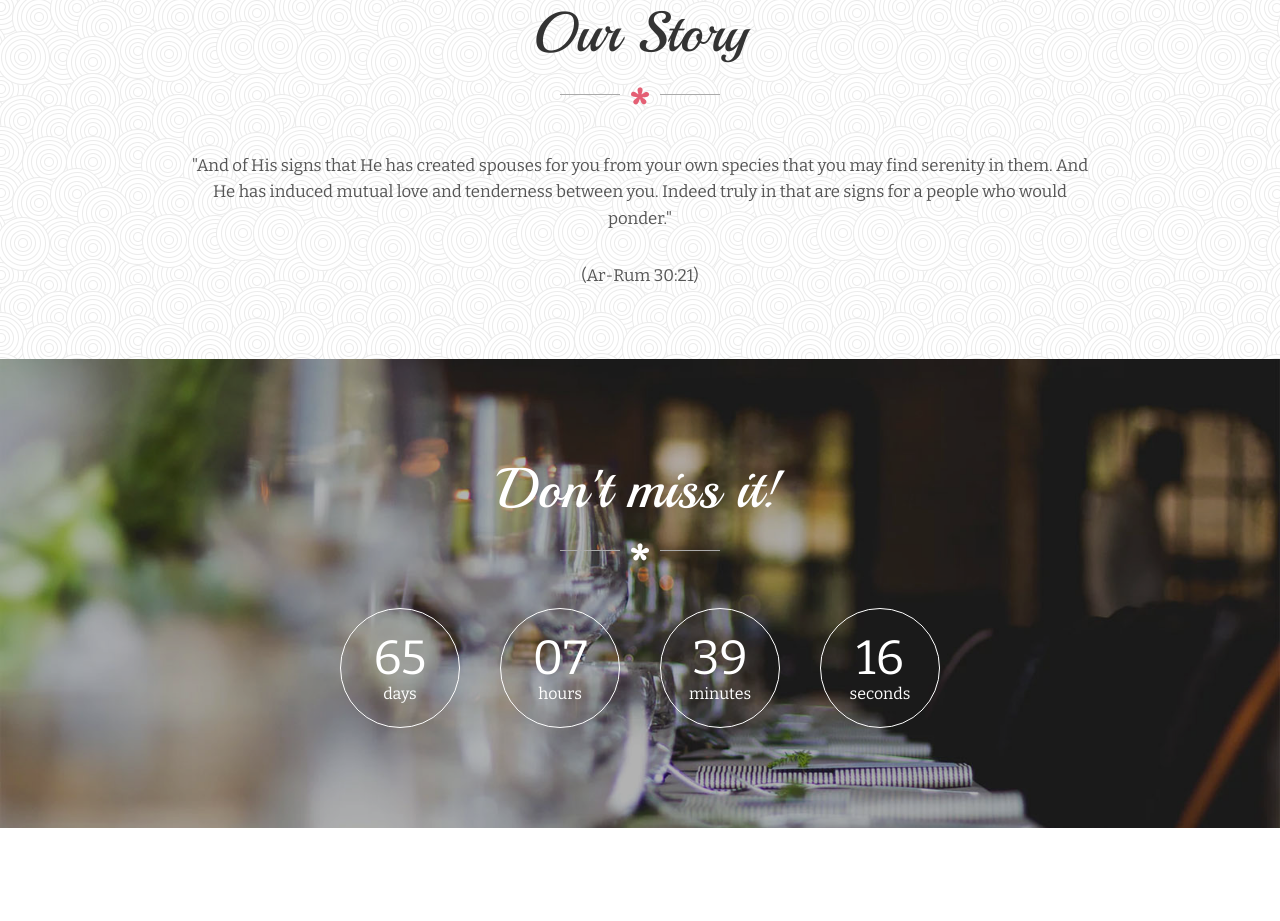
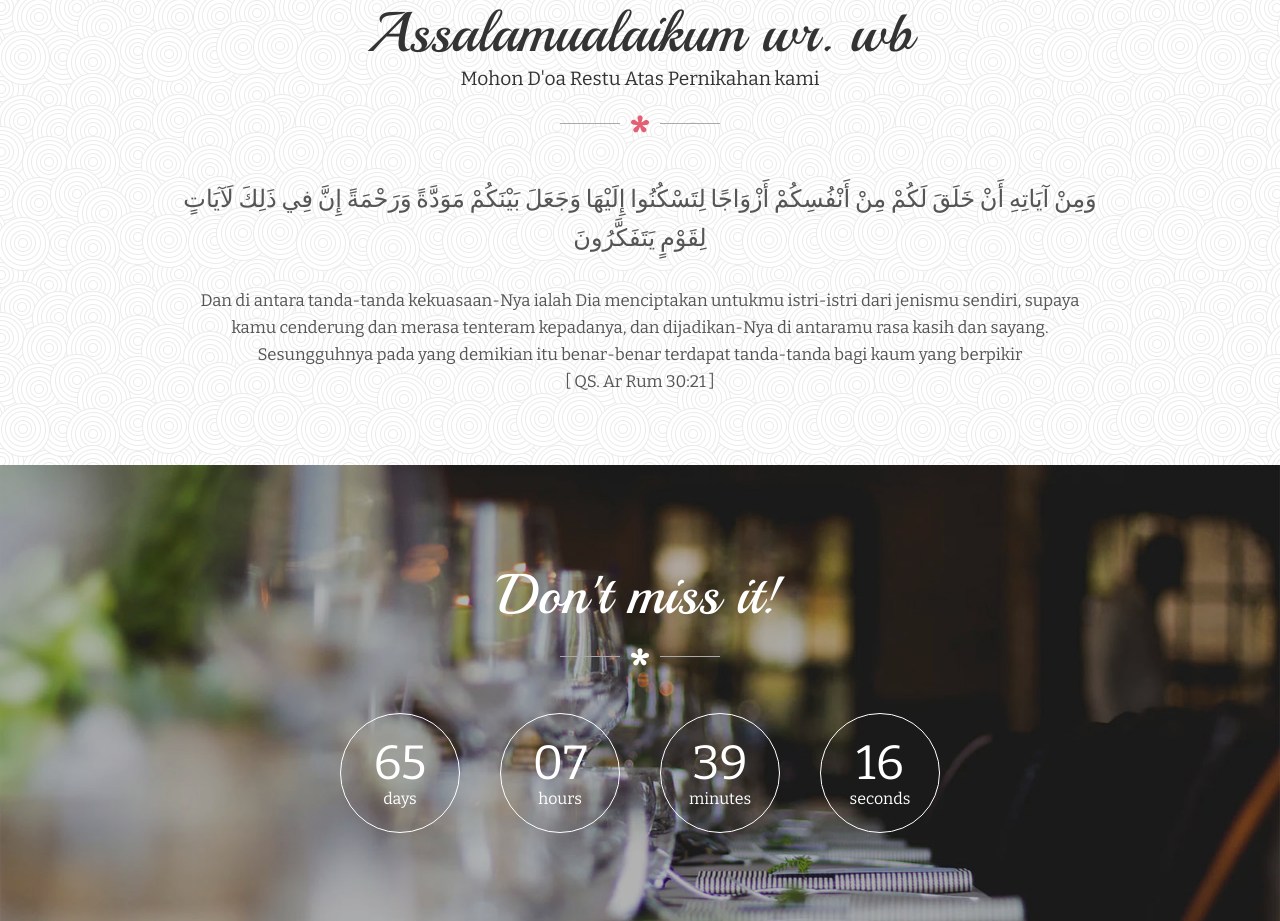
Before and after one commit to zulhendryms/we22ing, a plain HTML site: page index.html in a window 1280 px wide. Shown: the part 897-1818 px from the top of the page. Drawn offline with nearby package versions, Linux system fonts and the light colour scheme.

Commit message:
update rabu 5 agu

```diff
--- a/index.html
+++ b/index.html
@@ -74,7 +74,7 @@
 
                     <i class="small-icon icon icon-tie"></i>
                     <h5 class="date">10 October 2020</h5>
-                    <h3 class="pre-title">Save The Date</h3>
+                    <h3 class="pre-title">Wedding Announcement</h3>
                     <h1 class="title">Zulhendry <i class="icon icon-heart"></i> Vinna</h1>
 
                 </div>
@@ -94,15 +94,16 @@
                 <div class="col-sm-10">
 
                     <div class="heading">
-                        <h2 class="title">Our Story</h2>
+                        <h2 class="title">Assalamualaikum wr. wb</h2>
+                        <h5 class="ayat">Mohon D'oa Restu Atas Pernikahan kami</h5>
                         <span class="heading-bottom"><i class="icon icon-star"></i></span>
                     </div>
 
                     <!-- <p class="desc margin-bottom">Every bride and groom wants an incomparable wedding combined with fantasy and style. We create stunning, one-of-a-kind events produced and styled to perfection. From traditional to modern, elegant and relaxed, we focus on any event
                         we plan.</p> -->
-                        <p class="desc margin-bottom">"And of His signs that He has created spouses for you from your own species that you may find serenity in them.
-                            And He has induced mutual love and tenderness between you. Indeed truly in that are signs for a people who would ponder." </p>
-                            <p class="desc">(Ar-Rum 30:21)</p>
+                        <p class="desc margin-bottom" style="font-size: 18pt;">وَمِنْ آيَاتِهِ أَنْ خَلَقَ لَكُمْ مِنْ أَنْفُسِكُمْ أَزْوَاجًا لِتَسْكُنُوا إِلَيْهَا وَجَعَلَ بَيْنَكُمْ مَوَدَّةً وَرَحْمَةً إِنَّ فِي ذَلِكَ لَآيَاتٍ لِقَوْمٍ يَتَفَكَّرُونَ</p>
+                            <p class="desc">Dan di antara tanda-tanda kekuasaan-Nya ialah Dia menciptakan untukmu istri-istri dari jenismu sendiri, supaya kamu cenderung dan merasa tenteram kepadanya, dan dijadikan-Nya di antaramu rasa kasih dan sayang. Sesungguhnya pada yang demikian itu benar-benar terdapat tanda-tanda bagi kaum yang berpikir
+                                <br>[ QS. Ar Rum 30:21 ]</p>
 
                 </div>
                 <!-- col-sm-10 -->
@@ -124,8 +125,8 @@
                     </div>
                 </div>
 
-                <div class="col-sm-2"></div>
-                <div class="col-sm-8">
+                <!-- <div class="col-sm-2"></div> -->
+                <div class="col-sm-12">
 
                     <div class="remaining-time">
                         <div id="clock"></div>
@@ -165,7 +166,7 @@
                         <div class="w-detail left">
                             <i class="icon icon-wine-glass"></i>
                             <h4 class="title">TOAST & DINNER</h4>
-                            <p>Look at the most passionate ceremony ever. We wish happiness to the wedding couple.</p>
+                            <p>SkyOne</p>
                         </div>
                         <!-- w-detail -->
 
@@ -377,7 +378,7 @@
                 Copyright &copy;
                 <script>
                     document.write(new Date().getFullYear());
-                </script> All rights reserved | This template is made with <i class="icon-heart" aria-hidden="true"></i> by Zulhendry
+                </script><i class="icon-heart" aria-hidden="true">Zulhendry</i>
             </p>
 
         </div>
```
